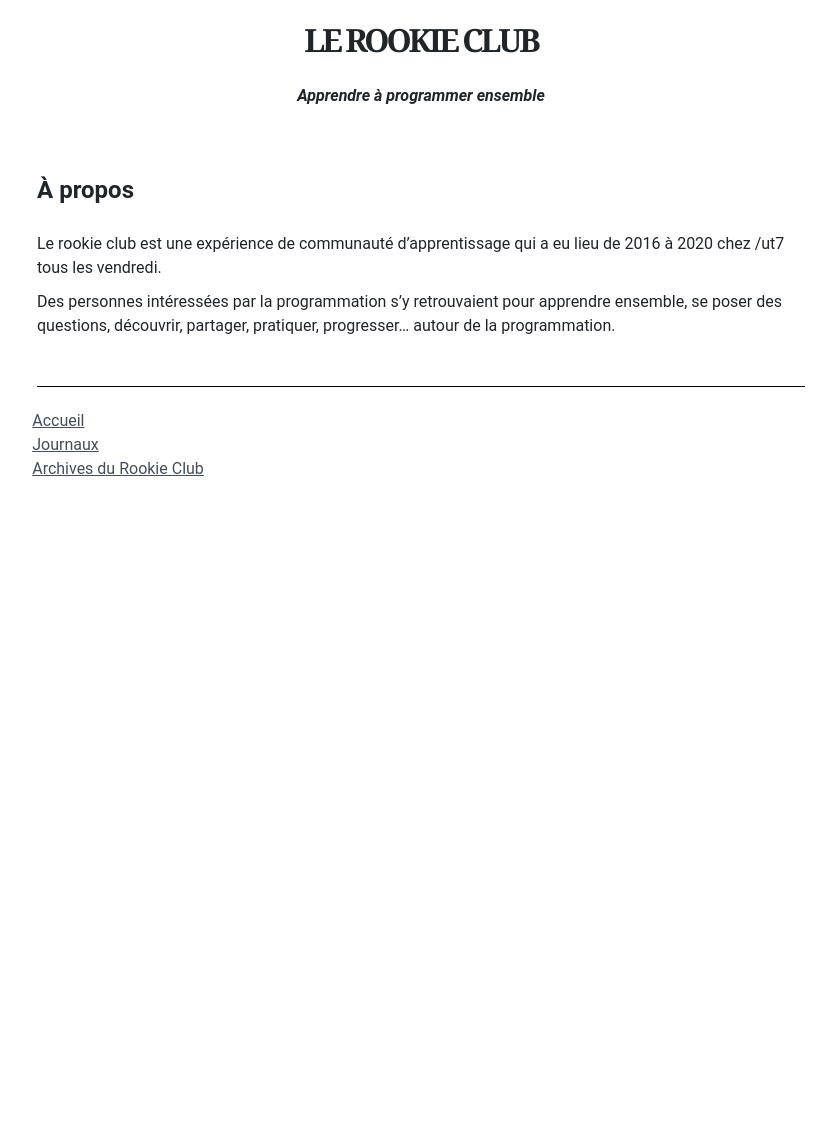
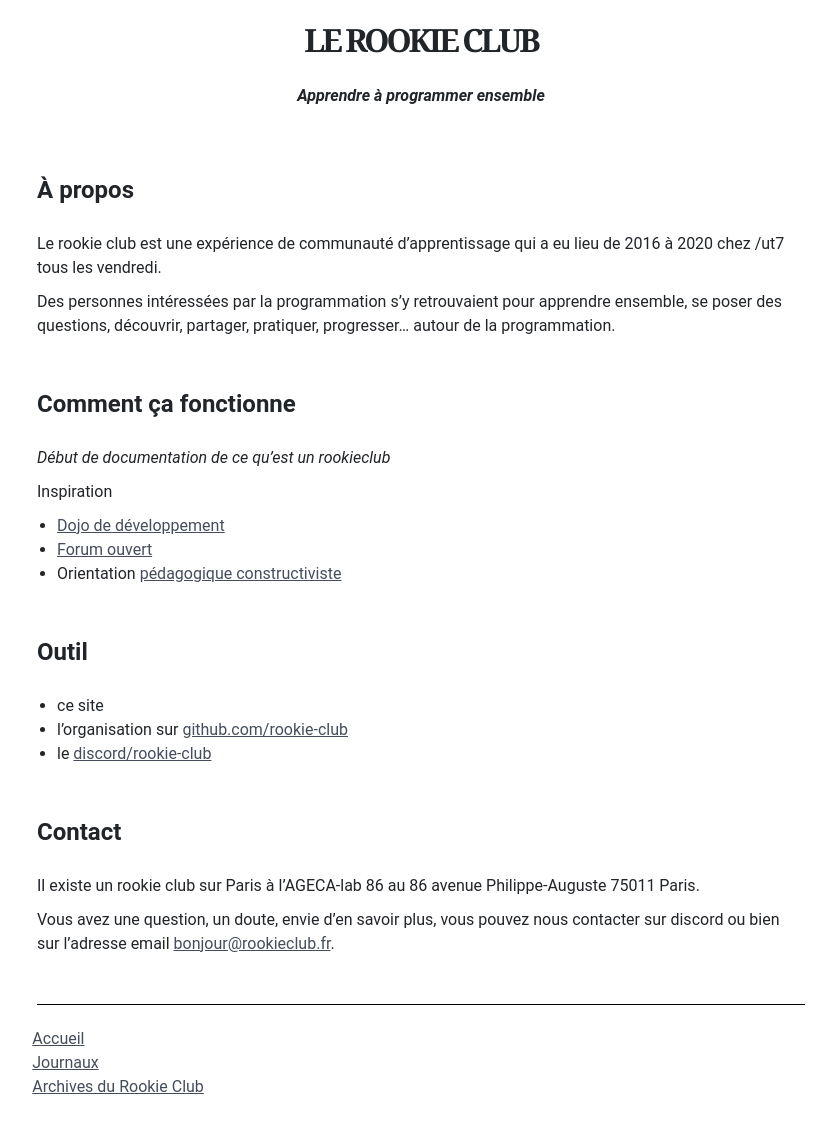
Before and after one commit to rookie-club/rookie-club.github.io, a Jekyll site: the page built from index.md, in a window 1280 px wide. Shown: the whole page, without its empty margins (219-1034 px from the left). Built offline with Jekyll 4.4.1, drawn with Linux system fonts in a browser that asks for light colours; before the commit the page ends 900 px from its top, so only the background shows below that.

Commit message:
ajoute des informations à propos de l'AGECA

```diff
--- a/index.md
+++ b/index.md
@@ -8,3 +8,26 @@ title: Rookie Club
 Le rookie club est une expérience de communauté d'apprentissage qui a eu lieu de 2016 à 2020 chez /ut7 tous les vendredi.
 
 Des personnes intéressées par la programmation s'y retrouvaient pour apprendre ensemble, se poser des questions, découvrir, partager, pratiquer, progresser... autour de la programmation.
+
+## Comment ça fonctionne
+
+_Début de documentation de ce qu'est un rookieclub_
+
+Inspiration
+- [Dojo de développement](https://codingdojo.org/)
+- [Forum ouvert](https://fr.wikipedia.org/wiki/M%C3%A9thodologie_Forum_Ouvert)
+- Orientation [pédagogique constructiviste](https://fr.wikipedia.org/wiki/Constructivisme_(psychologie))
+
+
+## Outil
+
+- ce site
+- l'organisation sur [github.com/rookie-club](https://github.com/rookie-club)
+- le [discord/rookie-club](https://discord.gg/ZyqHGq8n)
+
+
+## Contact
+
+Il existe un rookie club sur Paris à l'AGECA-lab 86 au 86 avenue Philippe-Auguste 75011 Paris.
+
+Vous avez une question, un doute, envie d'en savoir plus, vous pouvez nous contacter sur discord ou bien sur l'adresse email [bonjour@rookieclub.fr](mailto:bonjour@rookieclub.fr).
```
